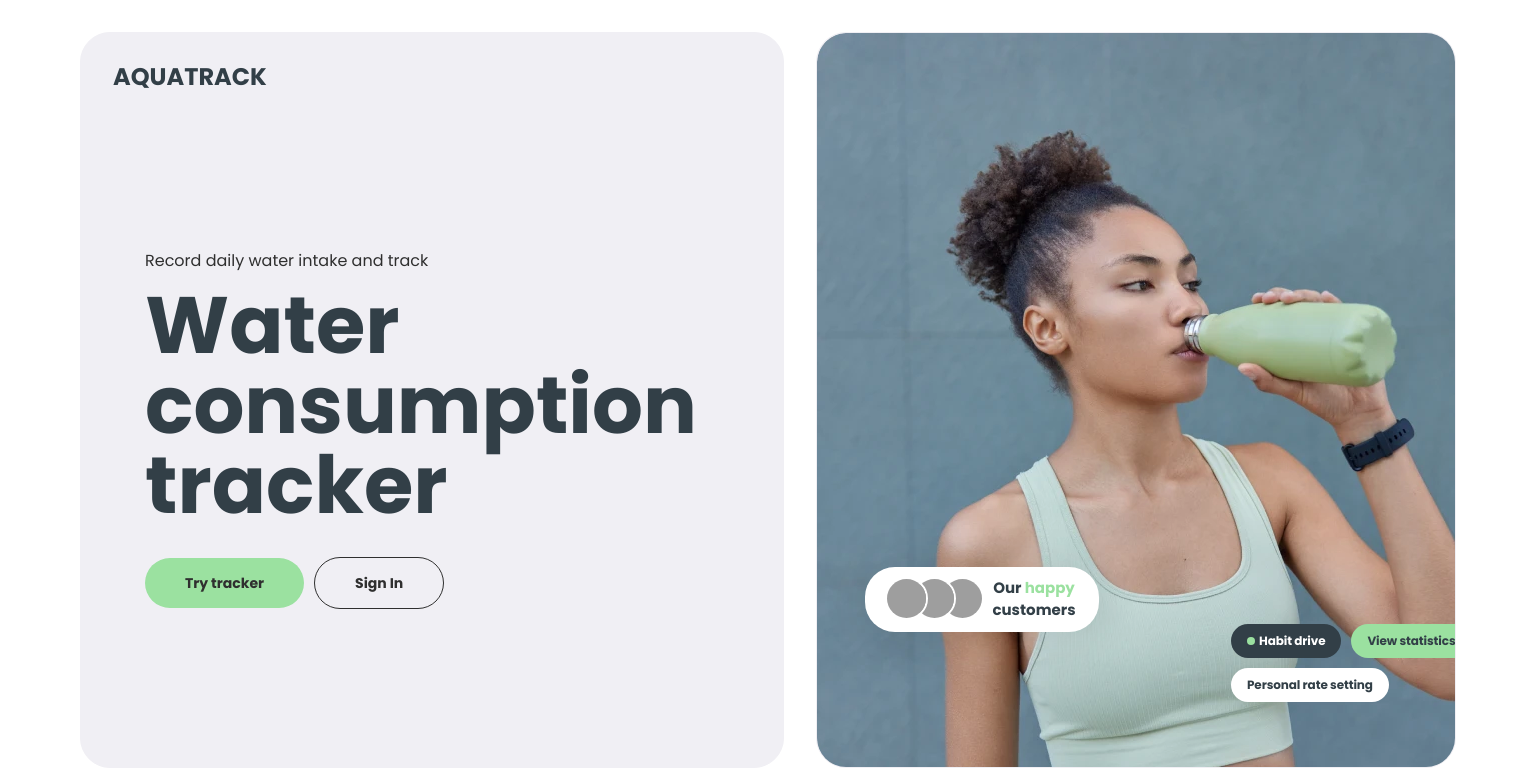
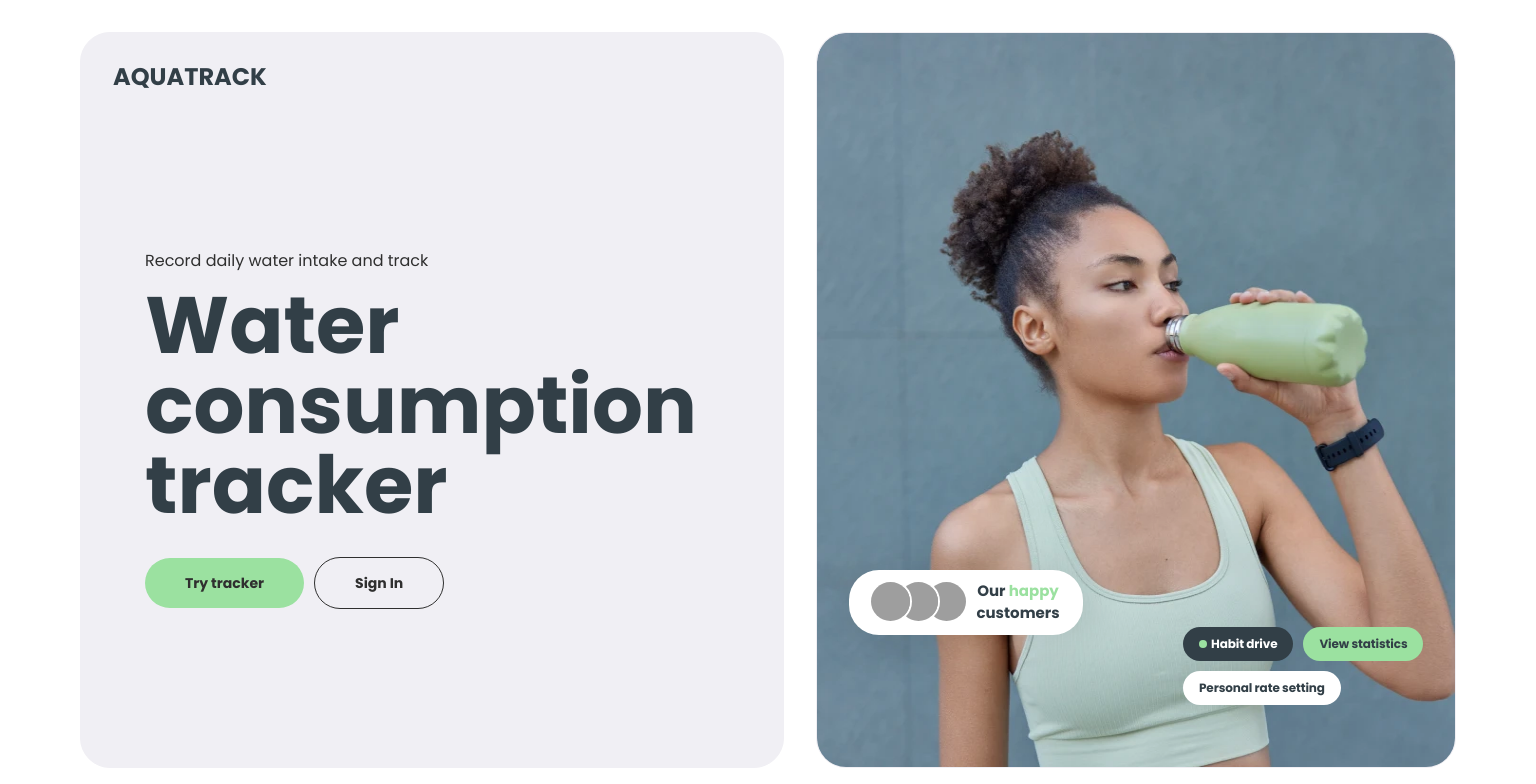
Before and after one commit to StasAstenenko/frontend-inter-mafia, a React (Vite) app: page / in a window 1536 px wide. Shown: the top 784 px of the page. Built offline with nearby package versions, Linux system fonts and the light colour scheme; grey boxes are pictures that could not be loaded.

Commit message:
adaptive position fixed css

```diff
--- a/src/components/AdvantagesSection/AdvantagesSection.module.css
+++ b/src/components/AdvantagesSection/AdvantagesSection.module.css
@@ -1,6 +1,10 @@
 .advantages_section {
   width: 100%;
   position: relative;
+}
+
+.girl {
+  width: 100%;
 }
 
 .customers {
@@ -104,6 +108,18 @@
   color: var(--text-primary-light);
 }
 
+@media (max-width: 374px) {
+  .customers {
+    left: 8px;
+    top: 172px;
+  }
+
+  .benefits {
+    top: 224px;
+    left: 110px;
+  }
+}
+
 @media (min-width: 768px) {
   .customers {
     padding: 10px 20px;
@@ -147,13 +163,16 @@
 }
 
 @media only screen and (min-width: 1440px) {
+  .girl {
+    height: 736px;
+  }
   .customers {
-    left: 48px;
-    top: 534px;
+    left: 32px;
+    top: 537px;
   }
 
   .benefits {
-    top: 591px;
-    left: 414px;
+    top: 594px;
+    left: 366px;
   }
 }
```
